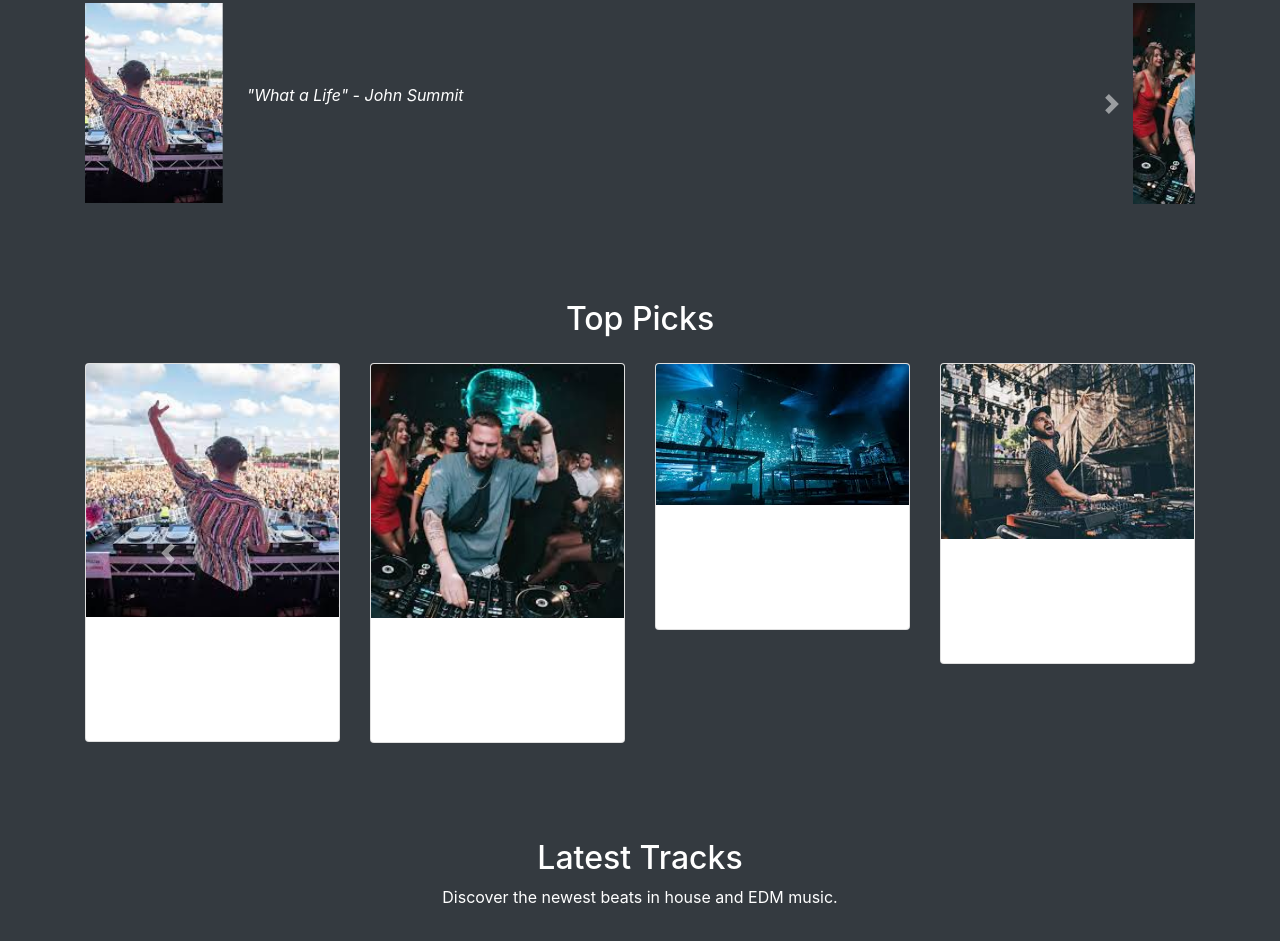
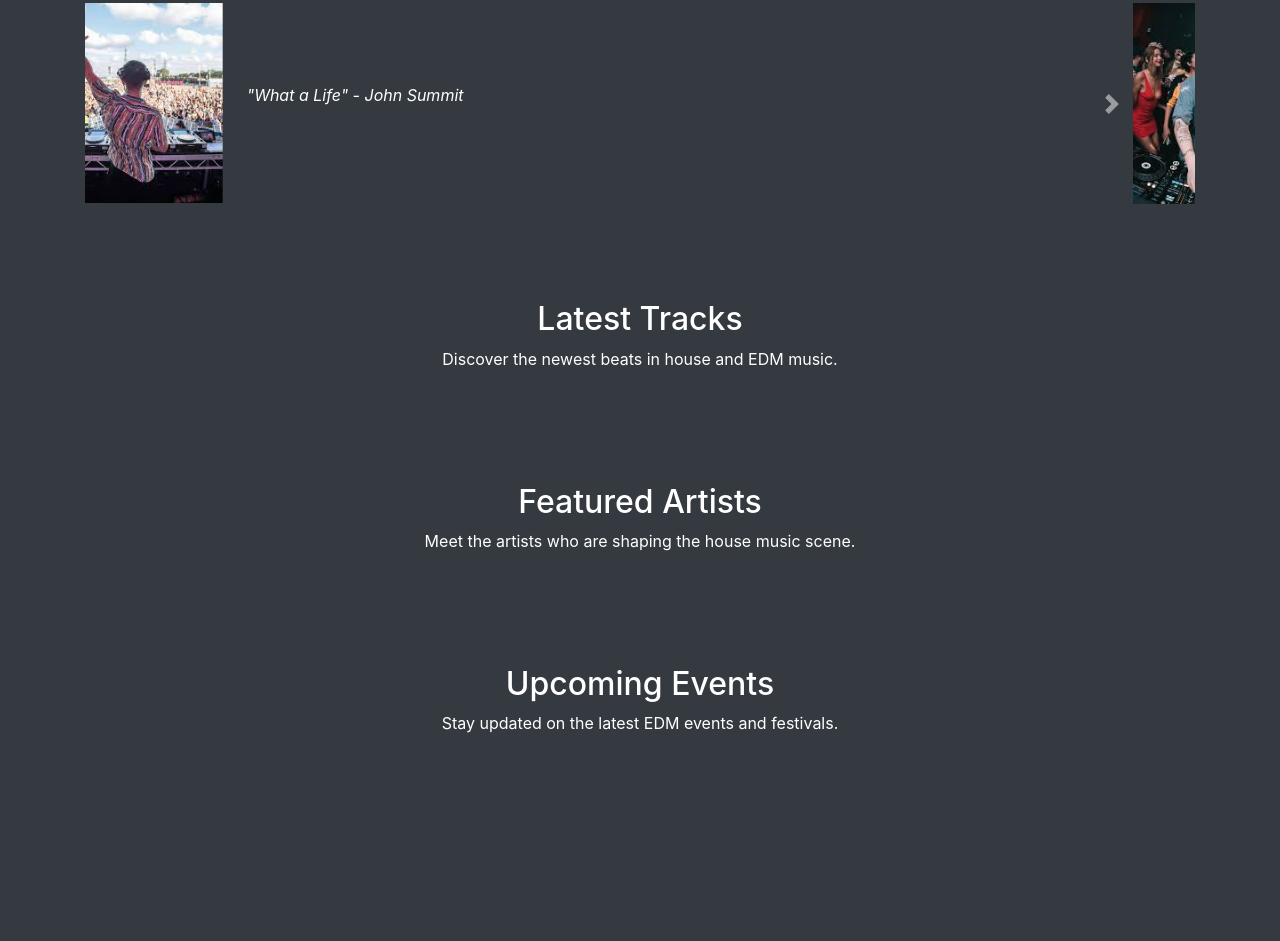
Before and after one commit to Scoob1/atlas-bootstrap, a plain HTML site: page index.html in a window 1280 px wide. Shown: the part 643-1584 px from the top of the page. After the commit the page ends 1442 px from the top, so only its background shows below. Drawn offline with nearby package versions, Linux system fonts and the light colour scheme; a web font is replaced by a local one.

Commit message:
took the multi carousel out for now and will just come back to it. Keeps breaking everything else

```diff
--- a/index.html
+++ b/index.html
@@ -85,69 +85,6 @@
       </div>
     </section>
 
-    <!-- 4-Card Carousel -->
-<section class="container py-5">
-  <h2 class="text-center mb-4">Top Picks</h2>
-  <div id="multiCardCarousel" class="carousel slide" data-ride="carousel">
-    <div class="carousel-inner">
-      <div class="carousel-item active">
-        <div class="row">
-          <!-- Card 1 -->
-          <div class="col-12 col-md-6 col-lg-3">
-            <div class="card">
-              <img src="johnsummit.jpg" class="card-img-top" alt="John Summit">
-              <div class="card-body">
-                <h5 class="card-title">John Summit</h5>
-                <p class="card-text">Bringing the groove with every beat!</p>
-              </div>
-            </div>
-          </div>
-          <!-- Card 2 -->
-          <div class="col-12 col-md-6 col-lg-3">
-            <div class="card">
-              <img src="HUGEL.jpg" class="card-img-top" alt="HUGEL">
-              <div class="card-body">
-                <h5 class="card-title">HUGEL</h5>
-                <p class="card-text">Setting the vibe, track by track.</p>
-              </div>
-            </div>
-          </div>
-          <!-- Card 3 -->
-          <div class="col-12 col-md-6 col-lg-3 d-none d-lg-block">
-            <div class="card">
-              <img src="RUFUSDUSOL.jpg" class="card-img-top" alt="RÜFÜS DU SOL">
-              <div class="card-body">
-                <h5 class="card-title">RÜFÜS DU SOL</h5>
-                <p class="card-text">Melodic beats with deep emotion.</p>
-              </div>
-            </div>
-          </div>
-          <!-- Card 4 -->
-          <div class="col-12 col-md-6 col-lg-3 d-none d-lg-block">
-            <div class="card">
-              <img src="FISHER.jpg" class="card-img-top" alt="FISHER">
-              <div class="card-body">
-                <h5 class="card-title">FISHER</h5>
-                <p class="card-text">Dropping the heat with every track!</p>
-              </div>
-            </div>
-          </div>
-        </div>
-      </div>
-    </div>
-
-      <!-- Carousel Controls for Multi-Card -->
-      <a class="carousel-control-prev" href="#multiCardCarousel" role="button" data-slide="prev">
-        <span class="carousel-control-prev-icon" aria-hidden="true"></span>
-        <span class="sr-only">Previous</span>
-      </a>
-      <a class="carousel-control-next" href="#multiCardCarousel" role="button" data-slide="next">
-        <span class="carousel-control-next-icon" aria-hidden="true"></span>
-        <span class="sr-only">Next</span>
-      </a>
-    </div>
-  </section>
-
   <!-- Sections -->
   <section id="latest" class="container py-5">
     <h2 class="text-center">Latest Tracks</h2>
```
